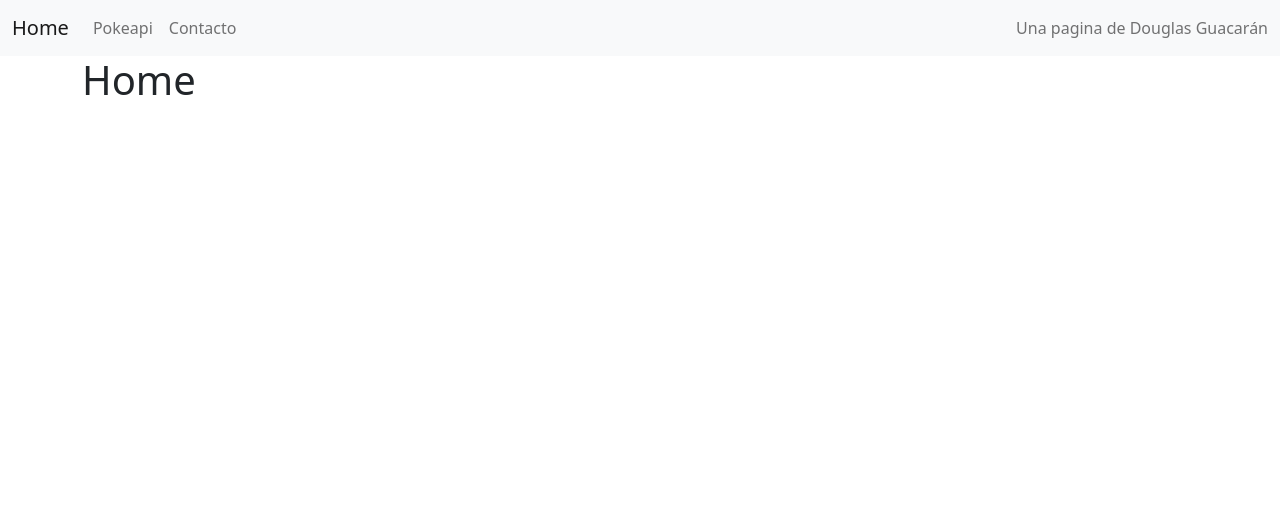
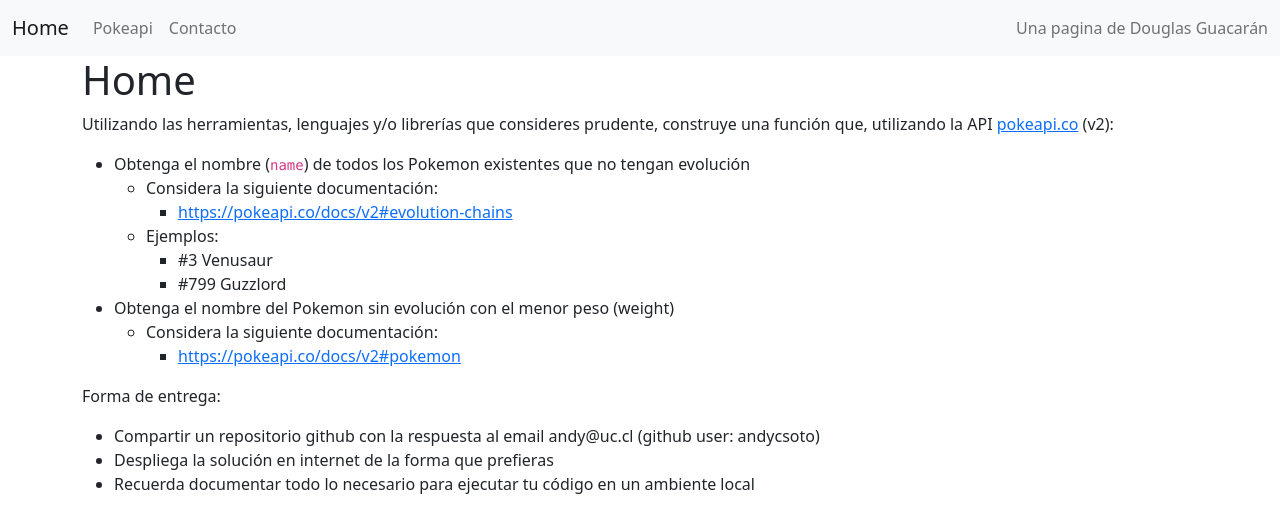
Before and after one commit to DouglasGuacaran/vue-pokeapi-no-evolution, a Vue app: page / in a window 1280 px wide. Shown: the top 532 px of the page. Built offline with nearby package versions, Linux system fonts and the light colour scheme.

Commit message:
Logica implementada

```diff
--- a/public/index.html
+++ b/public/index.html
@@ -1,15 +1,19 @@
 <!DOCTYPE html>
 <html lang="">
   <head>
-    <meta charset="utf-8">
-    <meta http-equiv="X-UA-Compatible" content="IE=edge">
-    <meta name="viewport" content="width=device-width,initial-scale=1.0">
-    <link rel="icon" href="<%= BASE_URL %>favicon.ico">
+    <meta charset="utf-8" />
+    <meta http-equiv="X-UA-Compatible" content="IE=edge" />
+    <meta name="viewport" content="width=device-width,initial-scale=1.0" />
+    <link rel="icon" href="<%= BASE_URL %>favicon.ico" />
     <title><%= htmlWebpackPlugin.options.title %></title>
   </head>
   <body>
     <noscript>
-      <strong>We're sorry but <%= htmlWebpackPlugin.options.title %> doesn't work properly without JavaScript enabled. Please enable it to continue.</strong>
+      <strong
+        >We're sorry but <%= htmlWebpackPlugin.options.title %> doesn't work
+        properly without JavaScript enabled. Please enable it to
+        continue.</strong
+      >
     </noscript>
     <div id="app"></div>
   </body>
--- a/src/components/Navbar.vue
+++ b/src/components/Navbar.vue
@@ -9,10 +9,10 @@
                 <div class="collapse navbar-collapse" id="navbarText">
                 <ul class="navbar-nav me-auto mb-2 mb-lg-0">
                     <li class="nav-item">
-                    <router-link class="nav-link"  to="/pokeapi">Pokeapi</router-link>
+                    <router-link class="nav-link"  to="/lista_pokemones">Pokeapi</router-link>
                     </li>
                     <li class="nav-item">
-                    <router-link class="nav-link" to="/contacto">Contacto</router-link>
+                    <router-link class="nav-link" to="/pokemon_menor">Contacto</router-link>
                     </li>
                 </ul>
                 <span class="navbar-text">
--- a/src/router/index.js
+++ b/src/router/index.js
@@ -11,14 +11,14 @@ const routes = [
     component: Home
   },
   {
-    path: '/pokeapi',
+    path: '/lista_pokemones',
     name: 'Pokeapi',
     component: () => import('../views/Pokeapi.vue')
   },
   {
-    path: '/contacto',
-    name: 'Contacto',
-    component: () => import('../views/Contacto.vue')
+    path: '/pokemon_menor',
+    name: 'PokemonMenorPeso',
+    component: () => import('../views/PokemonMenorPeso.vue')
   }
 ]
 
--- a/src/store/index.js
+++ b/src/store/index.js
@@ -1,17 +1,51 @@
-import Vue from 'vue'
-import Vuex from 'vuex'
+import Vue from 'vue';
+import Vuex from 'vuex';
 
-Vue.use(Vuex)
+Vue.use(Vuex);
 
 export default new Vuex.Store({
   state: {
+    pokemons: [],
+    pokemonName: null
+  },
+  mutations: {
+    setPokemons(state, pokemons) {
+      state.pokemons = pokemons;
+    },
+    setPokemonName(state, pokemonName) {
+      state.pokemonName = pokemonName;
+    }
+  },
+  actions: {
+    async fetchPokemons({ commit }) {
+      const response = await fetch('https://pokeapi.co/api/v2/pokemon/?limit=1000');
+      const data = await response.json();
+      const pokemons = data.results.filter((pokemon) => !pokemon.hasOwnProperty('evolves_to'));
+      commit('setPokemons', pokemons);
+    },
+    async getPokemon({ commit }) {
+      const response = await fetch(`https://pokeapi.co/api/v2/pokemon?limit=1000`);
+      const data = await response.json();
+      const pokemonList = data.results.filter(pokemon => !pokemon.hasOwnProperty('evolves_to'));
+      const promises = pokemonList.map(async pokemon => {
+        const response = await fetch(pokemon.url);
+        const data = await response.json();
+        return { name: data.name, weight: data.weight };
+      });
+      const pokemonDataList = await Promise.all(promises);
+      const pokemonWithLowestWeight = pokemonDataList.reduce((accumulator, currentValue) => {
+        if (accumulator === null || currentValue.weight < accumulator.weight) {
+          return currentValue;
+        } else {
+          return accumulator;
+        }
+      }, null);
+      commit('setPokemonName', pokemonWithLowestWeight.name);
+    }
   },
   getters: {
+    orderedPokemons(state) {
+      return state.pokemons.sort((a, b) => a.weight - b.weight);
+    },
   },
-  mutations: {
-  },
-  actions: {
-  },
-  modules: {
-  }
-})
+});
--- a/src/views/Contacto.vue
+++ /dev/null
@@ -1,17 +0,0 @@
-<template>
-    <div class="container-fluid">
-      <div class="container">
-        <h1>Contacto</h1>
-      </div>
-    </div>
-  </template>
-
-  <script>
-  // @ is an alias to /src
-
-  export default {
-    name: 'contactoView',
-    components: {
-    }
-  }
-  </script>
--- a/src/views/Home.vue
+++ b/src/views/Home.vue
@@ -2,6 +2,63 @@
   <div class="container-fluid">
     <div class="container">
       <h1>Home</h1>
+      <p>
+        Utilizando las herramientas, lenguajes y/o librerías que consideres
+        prudente, construye una función que, utilizando la API
+        <a href="https://pokeapi.co/docs/v2">pokeapi.co</a> (v2):
+      </p>
+      <ul>
+        <li>
+          Obtenga el nombre (<code>name</code>) de todos los Pokemon existentes
+          que no tengan evolución
+        </li>
+        <ul>
+          <li>
+            Considera la siguiente documentación:
+            <ul>
+              <li>
+                <a href="https://pokeapi.co/docs/v2#evolution-chains"
+                  >https://pokeapi.co/docs/v2#evolution-chains</a
+                >
+              </li>
+            </ul>
+          </li>
+          <li>
+            Ejemplos:
+            <ul>
+              <li>#3 Venusaur</li>
+              <li>#799 Guzzlord</li>
+            </ul>
+          </li>
+        </ul>
+        <li>
+          Obtenga el nombre del Pokemon sin evolución con el menor peso (weight)
+        </li>
+        <ul>
+          <li>
+            Considera la siguiente documentación:
+            <ul>
+              <li>
+                <a href="https://pokeapi.co/docs/v2#pokemon"
+                  >https://pokeapi.co/docs/v2#pokemon</a
+                >
+              </li>
+            </ul>
+          </li>
+        </ul>
+      </ul>
+      <p>Forma de entrega:</p>
+      <ul>
+        <li>
+          Compartir un repositorio github con la respuesta al email andy@uc.cl
+          (github user: andycsoto)
+        </li>
+        <li>Despliega la solución en internet de la forma que prefieras</li>
+        <li>
+          Recuerda documentar todo lo necesario para ejecutar tu código en un
+          ambiente local
+        </li>
+      </ul>
     </div>
   </div>
 </template>
@@ -10,8 +67,7 @@
 // @ is an alias to /src
 
 export default {
-  name: 'HomeView',
-  components: {
-  }
-}
+  name: "HomeView",
+  components: {},
+};
 </script>
--- a/src/views/Pokeapi.vue
+++ b/src/views/Pokeapi.vue
@@ -1,18 +1,35 @@
 <template>
   <div class="container-fluid">
     <div class="container">
-      <h1>Esto es la pagina de PokeApi</h1>
+      <div>
+        <h1>Pokemons existentes sin evolución</h1>
+          <ol>
+            <li v-for="pokemon in orderedPokemons" :key="pokemon.name">
+              {{ pokemon.name.charAt(0).toUpperCase() + pokemon.name.slice(1) }}
+            </li>
+          </ol>
+      </div>
+      </div>
     </div>
-  </div>
 </template>
 
 <script>
+import { mapGetters, mapActions } from 'vuex'
 export default {
   name:'pokeApiView',
   data () {
     return {
+    }
 
-    }
-  }
+  },
+  computed: {
+    orderedPokemons() {
+      return this.$store.getters.orderedPokemons;
+    },
+  },
+  created() {
+    this.$store.dispatch('fetchPokemons');
+  },
+
 }
 </script>
--- /dev/null
+++ b/src/views/PokemonMenorPeso.vue
@@ -0,0 +1,25 @@
+<template>
+    <div class="container-fluid">
+      <div class="container">
+
+        <h1>Pokemon con el menor peso</h1>
+          <button @click="getPokemon">Buscar nombre</button>
+          <p v-if="pokemonName">el nombre del pokemon es: {{ pokemonName }}</p>
+          <p v-else>Cargando...</p>
+            </div>
+    </div>
+  </template>
+
+  <script>
+  // @ is an alias to /src
+  import { mapState, mapActions } from 'vuex';
+  export default {
+    name: 'contactoView',
+    computed: {
+    ...mapState(['pokemonName'])
+  },
+  methods: {
+    ...mapActions(['getPokemon'])
+  }
+  }
+  </script>
--- a/vue.config.js
+++ b/vue.config.js
@@ -1,4 +1,7 @@
-const { defineConfig } = require('@vue/cli-service')
-module.exports = defineConfig({
-  transpileDependencies: true
-})
+// const { defineConfig } = require('@vue/cli-service')
+// module.exports = defineConfig({
+//   transpileDependencies: true
+// })
+module.exports = {
+  publicPath: process.env.NODE_ENV === "production" ? "/vue-pokeapi-no-evolution/" : "/",
+};
```
Also changed, not shown: 1 other file (tests, documents, lock files or other folders).
